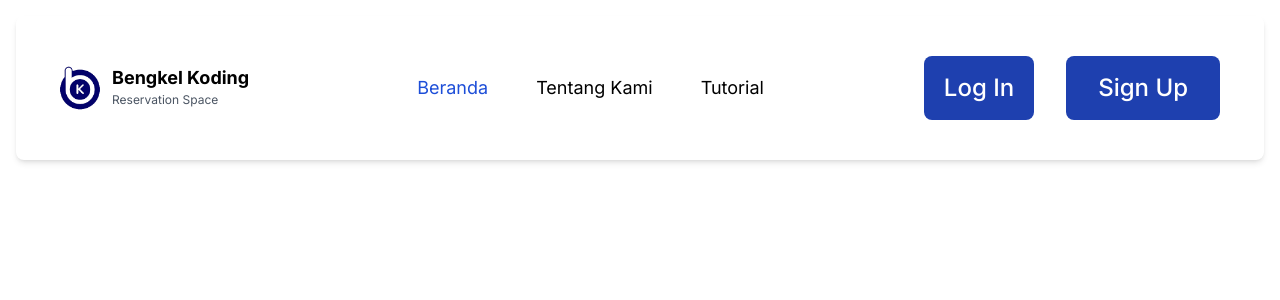
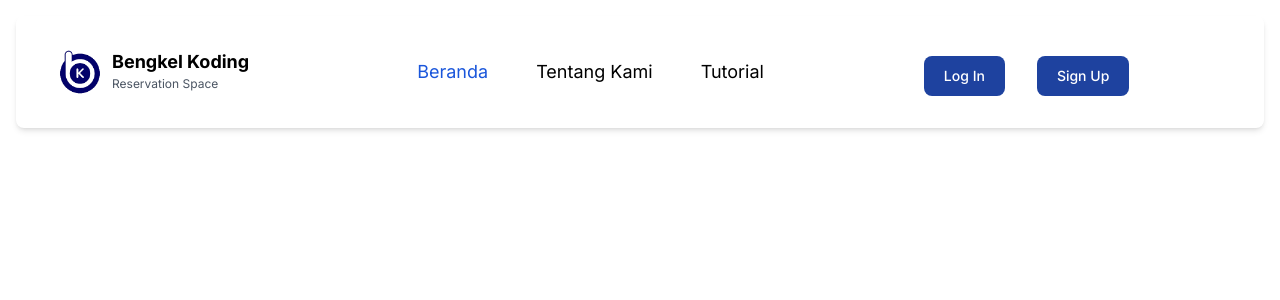
Before and after one commit to WibowoMulyo/bengkod-frontend-reservation, a Next.js app: page /login in a window 1280 px wide. Shown: the top 300 px of the page. Built offline with nearby package versions, Linux system fonts and the light colour scheme.

Commit message:
in layout

```diff
--- a/src/app/layout.tsx
+++ b/src/app/layout.tsx
@@ -16,6 +16,9 @@
 }) {
   return (
     <html lang="en">
+      <head>
+      <link href="https://cdn.jsdelivr.net/npm/flowbite@2.5.2/dist/flowbite.min.css" rel="stylesheet" />
+      </head>
       <body className={inter.className}>{children}</body>
     </html>
   )
```
